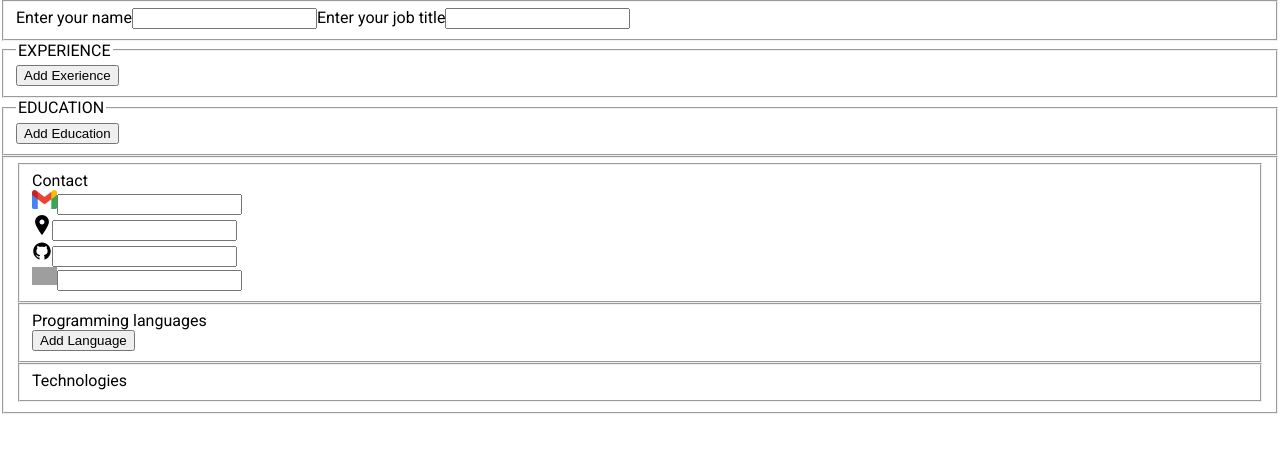
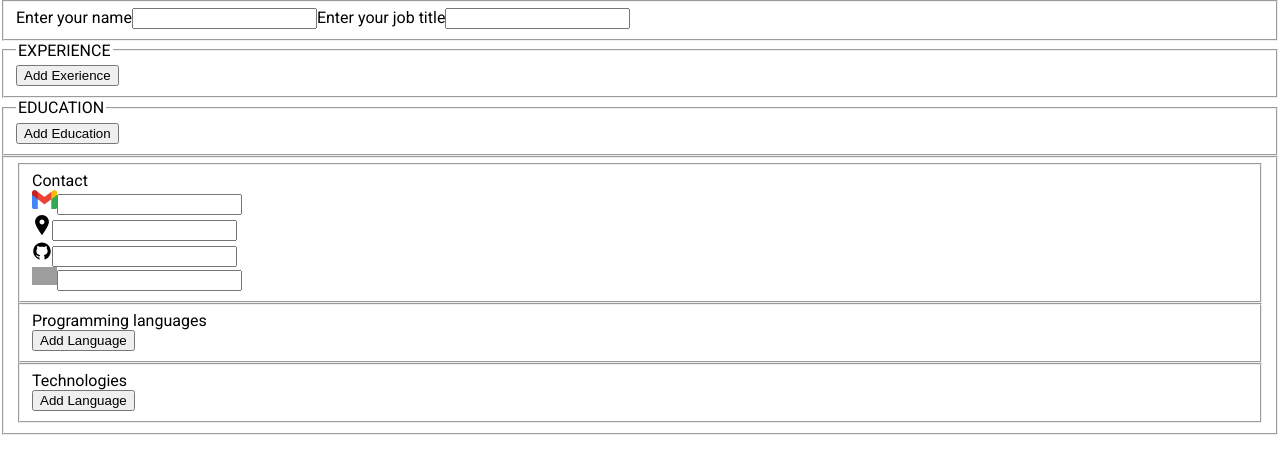
Before and after one commit to KisNJ/cv-project, a React (Create React App) app: page / in a window 1280 px wide. Shown: the top 474 px of the page. Built offline with nearby package versions, Linux system fonts and the light colour scheme; grey boxes are pictures that could not be loaded.

Commit message:
data input completed

```diff
--- a/src/components/Form.js
+++ b/src/components/Form.js
@@ -111,6 +111,11 @@ export default function Form() {
     temp.languages=languages
     setFormData({...temp})
   }
+  function updateTechnologies(technologies){
+    let temp={...formData}
+    temp.technologies=technologies
+    setFormData({...temp})
+  }
   return (
     <form>
       <fieldset>
@@ -169,7 +174,7 @@ export default function Form() {
       <fieldset>
         <Contact updateContactData={updateContactData} gmail={formData.contanct.gmail} github={formData.contanct.github} location={formData.contanct.location} linkedin={formData.contanct.linkedin}/>
         <Languages languagesFromForm={formData.languages} updateLanguages={updateLanguages}/>
-        <Technologies/>
+        <Technologies technologiesFromForm={formData.technologies} updateTechnologies={updateTechnologies}/>
       </fieldset>
     </form>
   );
--- a/src/components/Technologies.js
+++ b/src/components/Technologies.js
@@ -1,8 +1,35 @@
-import React from "react";
-export const Technologies = ({}) => {
-  return (
+import React, { useEffect, useState } from "react";
+import { GeneratedInput } from "./GeneratedInput";
+export const Technologies = ({technologiesFromForm,updateTechnologies}) => {
+  const[technologies,setTechnologies]=useState(technologiesFromForm)
+  function addTechnology(e){
+    e.preventDefault();
+    setTechnologies(old=>[...old,{id:old.length,content:""}])
+  }
+  function dataChanged(data){
+    let temp=[...technologies]
+    for (let i = 0; i < temp.length; i++) {
+        if(temp[i].id===data.id){
+            temp[i]=data
+        }
+    }
+    setTechnologies([...temp])
+  }
+  function deleteLanguage(id){
+    let temp=[...technologies].filter(x=>x.id!==id)
+    for (let i = 0; i < temp.length; i++) {
+        temp[i].id=i
+    }
+    setTechnologies([...temp])
+  }
+  useEffect(()=>{
+    updateTechnologies(technologies)
+  },[technologies])
+    return (
     <fieldset>
-      <label htmlFor="technologies">Technologies</label>
+      <div>Technologies</div>
+      {technologies.map(x=><GeneratedInput id={x.id} content={x.content} dataChanged={dataChanged} deleteLanguage={deleteLanguage}/>)}
+      <button onClick={addTechnology}>Add Language</button>
     </fieldset>
   );
 };
```
